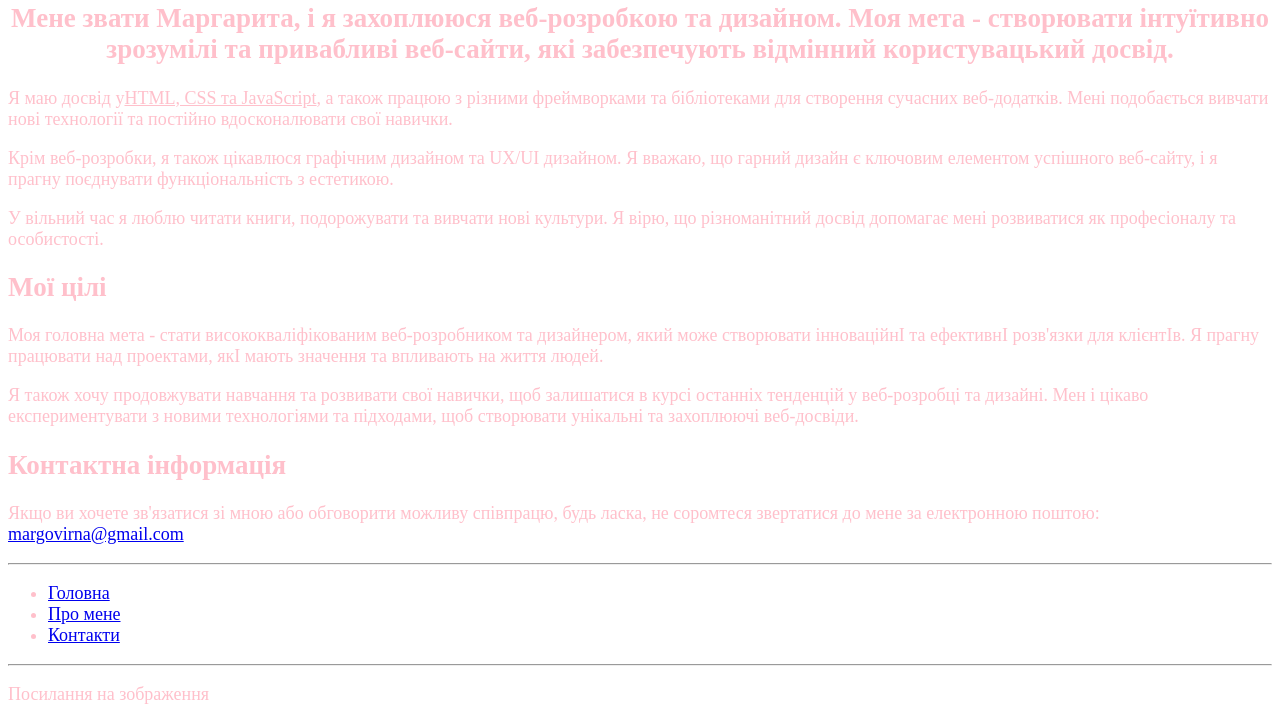
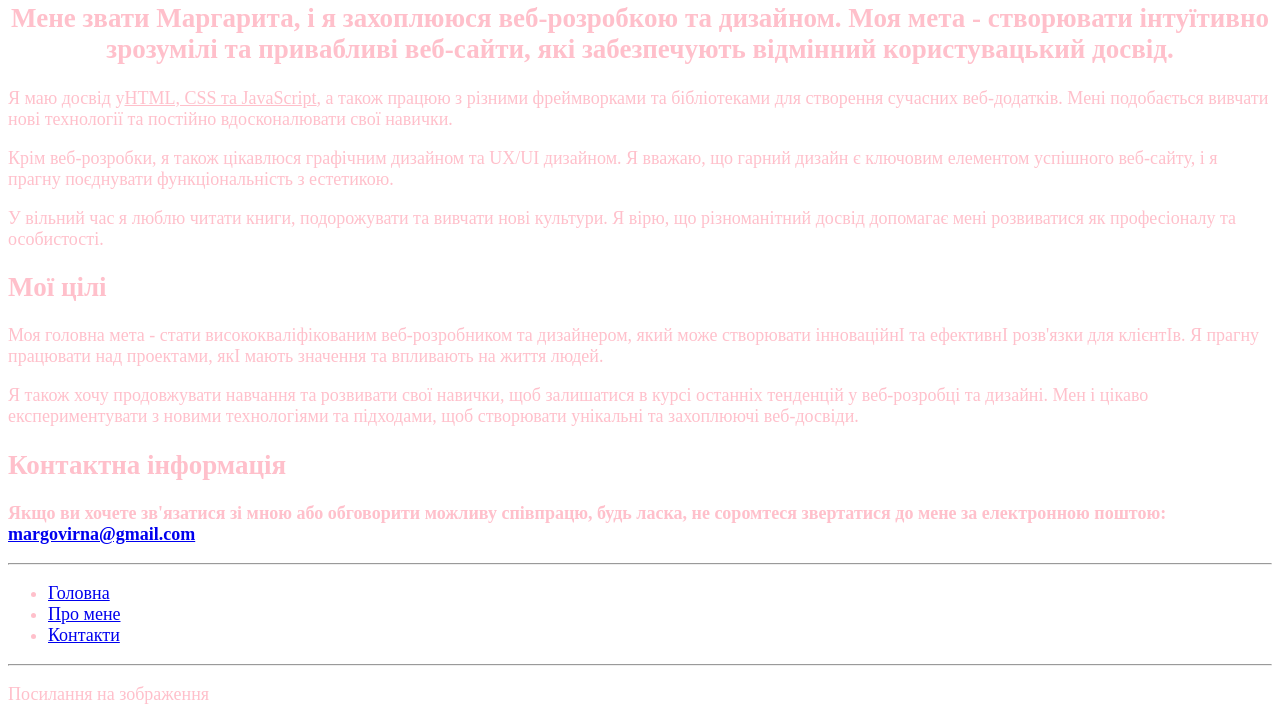
Before and after one commit to ritawygdfgsd/ritawygdfgsd.github.io, a plain HTML site: page index.html in a window 1280 px wide. Shown: the part 87-800 px from the top of the page. Drawn offline with Linux system fonts and the light colour scheme.

Commit message:
Fix HTML structure and content formatting

```diff
--- a/index.html
+++ b/index.html
@@ -17,7 +17,7 @@
     <p>Моя головна мета - стати висококваліфікованим веб-розробником та дизайнером, який може створювати інноваційнІ та ефективнІ розв'язки для клієнтІв. Я прагну працювати над проектами, якІ мають значення та впливають на життя людей.</p>
     <p>Я також хочу продовжувати навчання та розвивати свої навички, щоб залишатися в курсі останніх тенденцій у веб-розробці та дизайні. Мен і цiкаво експериментувати з новими технологiями тa пiдходами, щоб створювати унiкальнi тa захоплюючi веб-досвiди.</p>
     <h2>Контактна інформація</h2>
-    <p>Якщо ви хочете зв'язатися зі мною або обговорити можливу співпрацю, будь ласка, не соромтеся звертатися до мене за електронною поштою: <a href="mailto:margovirna@gmail.com">margovirna@gmail.com</a></p>
+    <p><b>Якщо ви хочете зв'язатися зі мною або обговорити можливу співпрацю, будь ласка, не соромтеся звертатися до мене за електронною поштою: <a href="mailto:margovirna@gmail.com">margovirna@gmail.com</a></p></b>
     <hr>
     <ul>
         <li><a href="index.html">Головна</a></li>
```
